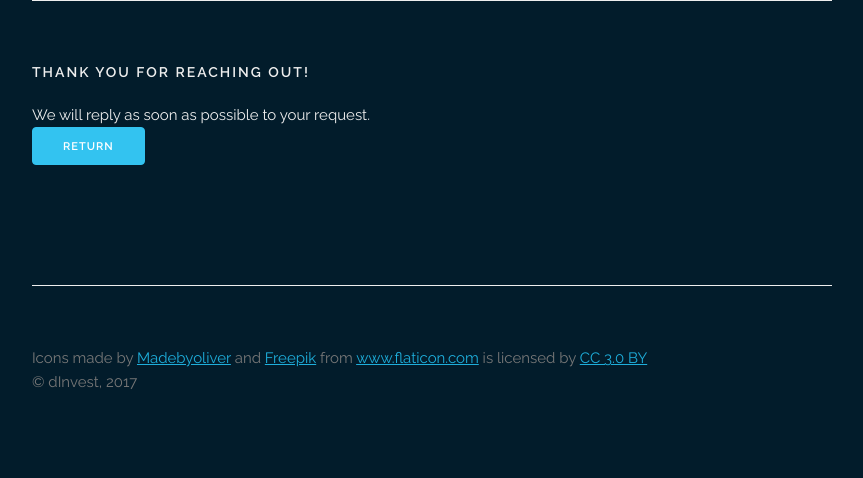
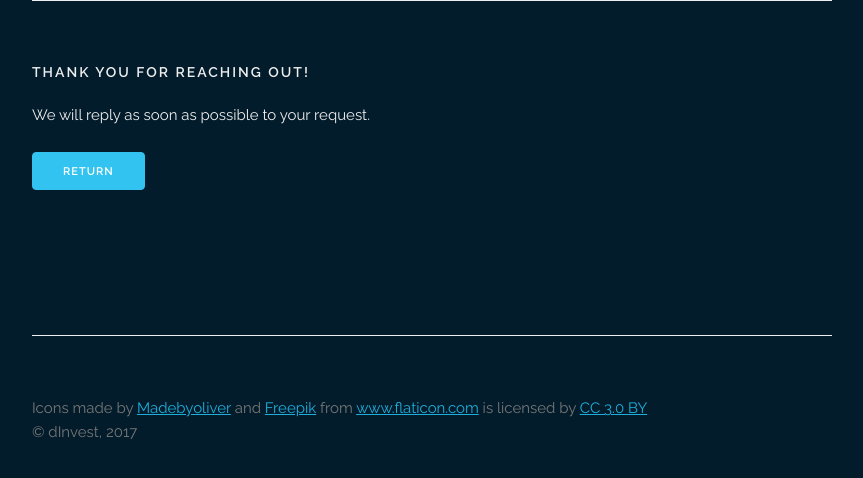
Before and after one commit to dInvest/dInvest.github.io, a Jekyll site: the page built from thanks.html, in a window 1280 px wide. Shown: the top 478 px of the page, without its empty margins (208-1071 px from the left). Built offline with Jekyll 4.4.1, drawn with Linux system fonts in a browser that asks for light colours.

Commit message:
Update thanks

```diff
--- a/thanks.html
+++ b/thanks.html
@@ -5,8 +5,14 @@ layout: default
   <div class="docs-section">
     <h6 class="docs-header">Thank you for reaching out!</h6>
     <div class="row">
-      We will reply as soon as possible to your request.
+      <p>
+        We will reply as soon as possible to your request.
+      </p>
     </div>
-    <a class="button button-primary" href="index.html" data-vivaldi-spatnav-clickable="1">Return</a>
+    <div class="row">
+      <p>
+        <a class="button button-primary" href="index.html" data-vivaldi-spatnav-clickable="1">Return</a>
+      </p>
+    </div>
   </div>
 </div>
```
